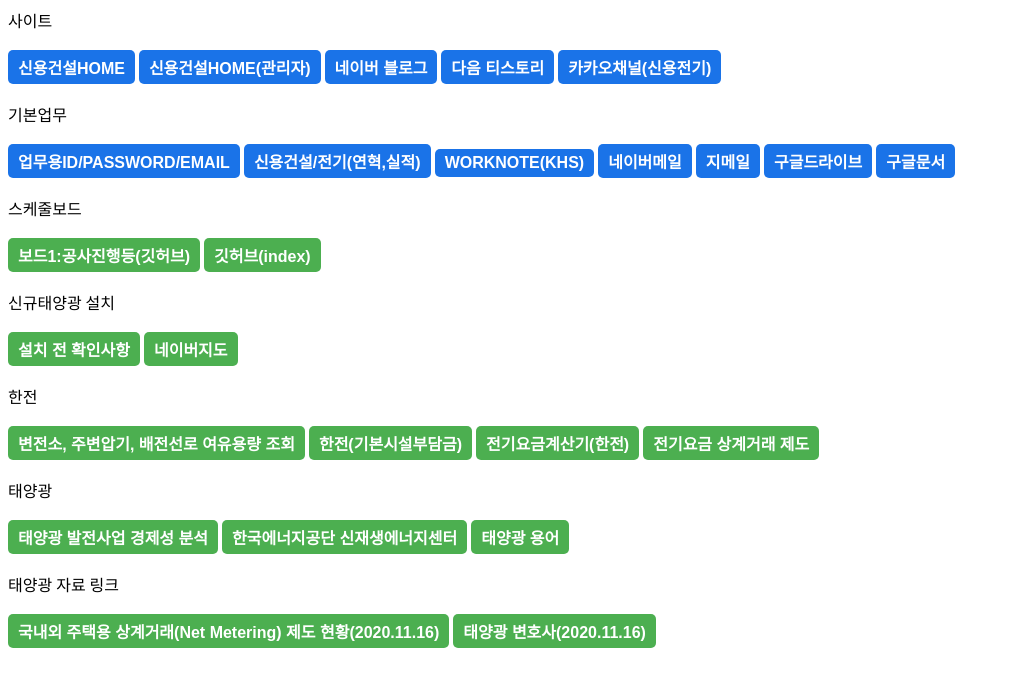
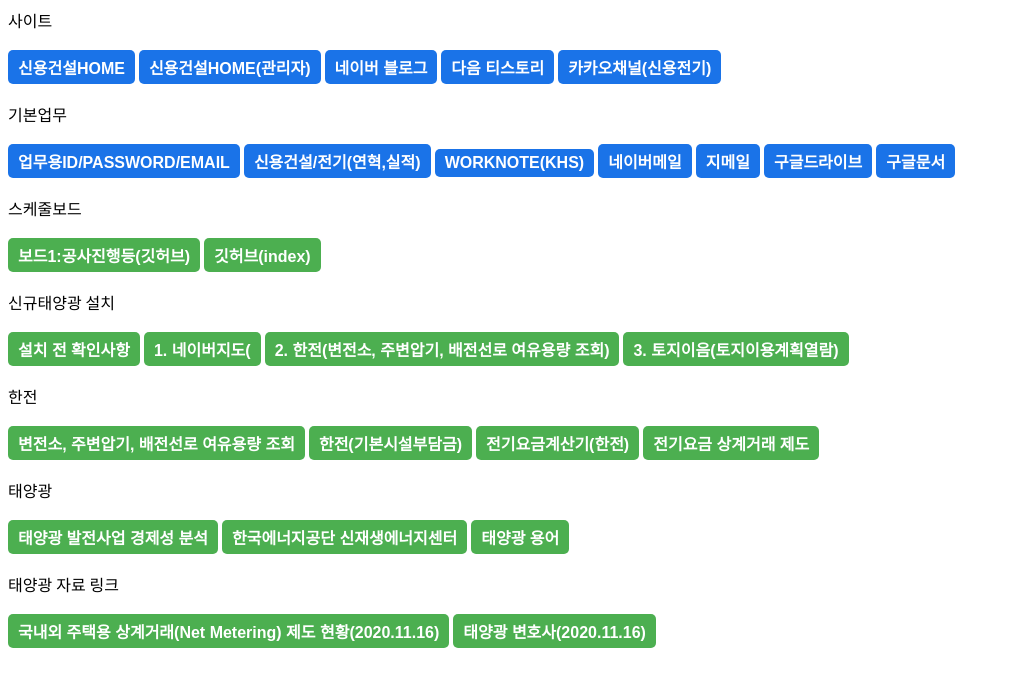
Before and after one commit to ldy5318sy/work, a plain HTML site: page index.html in a window 1280 px wide. Shown: the whole page, without its empty margins (0-1010 px from the left). Drawn offline with Linux system fonts and the light colour scheme.

Commit message:
Update index.html

```diff
--- a/index.html
+++ b/index.html
@@ -108,7 +108,13 @@
     설치 전 확인사항
   </button>
   <button style="background-color: #4caf50; color: white; font-size: 16px; font-weight: bold; padding: 5px 10px; border: none; border-radius: 5px; cursor: pointer;" onclick="window.open('https://map.naver.com/p?c=15.00,0,0,2,dh', '_blank')">
-    네이버지도
+    1. 네이버지도(
+  </button>
+  <button style="background-color: #4caf50; color: white; font-size: 16px; font-weight: bold; padding: 5px 10px; border: none; border-radius: 5px; cursor: pointer;" onclick="window.open('https://online.kepco.co.kr/EWM092D00', '_blank')">
+    2. 한전(변전소, 주변압기, 배전선로 여유용량 조회)
+  </button>
+    <button style="background-color: #4caf50; color: white; font-size: 16px; font-weight: bold; padding: 5px 10px; border: none; border-radius: 5px; cursor: pointer;" onclick="window.open('https://www.eum.go.kr/web/ar/lu/luLandDet.jsp', '_blank')">
+    3. 토지이음(토지이용계획열람)
   </button>
   <br><br>
 한전
```
